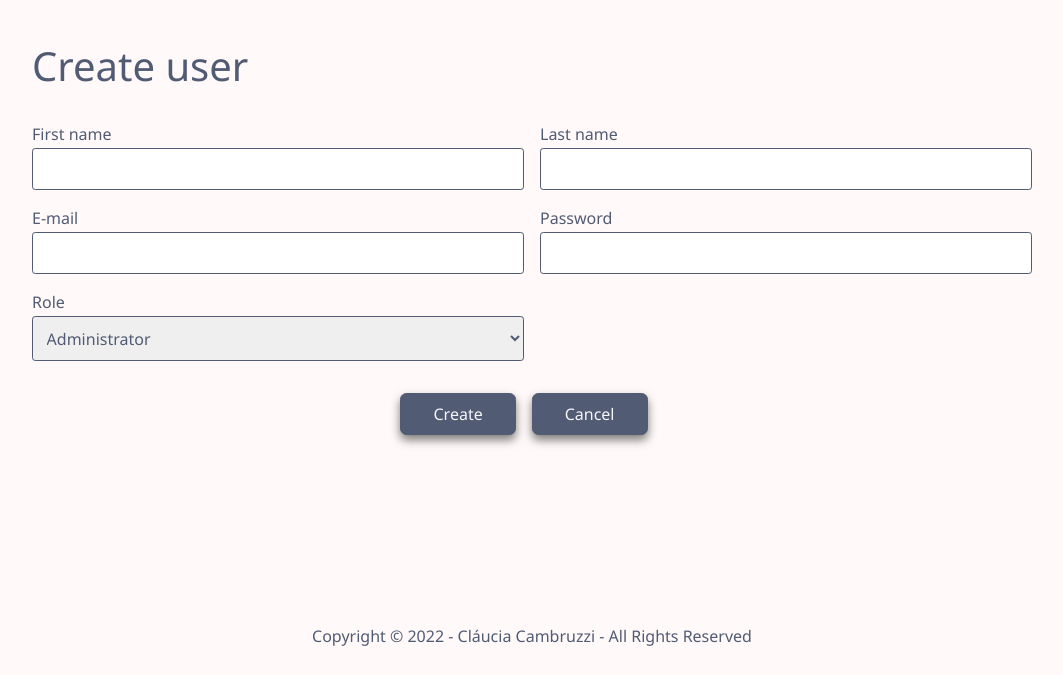
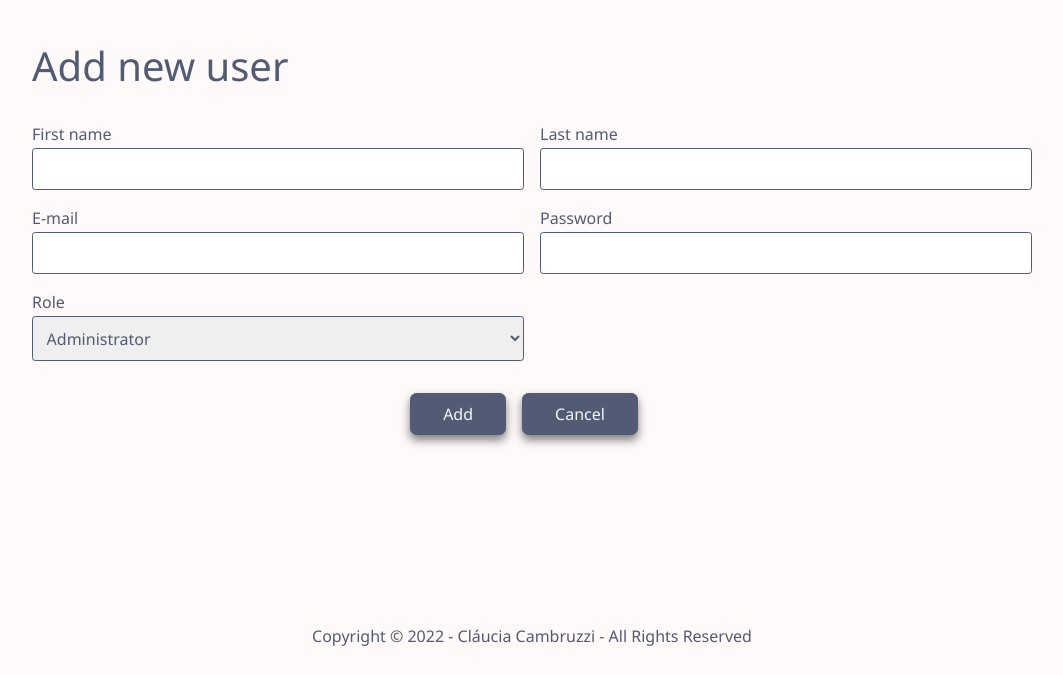
Before and after one commit to claucia/cs50x-final-project, a Flask app: page /users/new in a window 1280 px wide. Shown: the part 112-787 px from the top of the page, without its empty margins (108-1171 px from the left). Run offline with Flask 2, Linux system fonts and the light colour scheme; a user stored in the database is signed in; data comes from the database, SQL or seed files in the repository; parts of the project's set-up code (start-up, migrations or seed data) failed here and were passed over; some libraries are stand-ins or nearby versions.

Commit message:
Rename buttons

```diff
--- a/app/templates/blood_request/create_blood_request.html
+++ b/app/templates/blood_request/create_blood_request.html
@@ -1,7 +1,7 @@
 {% extends "layout.html" %}
 {% from "_macros.html" import render_field, render_button %}
 
-{% block title %}Create blood request{% endblock %}
+{% block title %}Add new blood request{% endblock %}
 
 {% block content %}
 <form method="POST">
@@ -12,7 +12,7 @@
         {{ render_field(form.units) }}
     </div>
     <div class="form-buttons">
-        {{ render_button('Create') }}
+        {{ render_button('Add') }}
         <a class="cancel-button" href="{{ url_for('create_blood_request') }}">Cancel</a>
     </div>
 </form>
--- a/app/templates/blood_request/list_blood_request.html
+++ b/app/templates/blood_request/list_blood_request.html
@@ -6,7 +6,7 @@
 {% block content %}
 
 {% if current_user.is_physician() %}
-<a class="create-button" href="{{ url_for('create_blood_request') }}">Create new</a>
+<a class="create-button" href="{{ url_for('create_blood_request') }}">Add new</a>
 {% endif %}
 
 <form method="POST">
--- a/app/templates/donor/create_donor.html
+++ b/app/templates/donor/create_donor.html
@@ -1,7 +1,7 @@
 {% extends "layout.html" %}
 {% from "_macros.html" import render_field, render_button %}
 
-{% block title %}Create donor{% endblock %}
+{% block title %}Add new donor{% endblock %}
 
 {% block content %}
 <form method="POST">
@@ -13,7 +13,7 @@
         {{ render_field(form.email) }}
     </div>
     <div class="form-buttons">
-        {{ render_button('Create') }}
+        {{ render_button('Add') }}
         <a class="cancel-button" href="{{ url_for('list_donors') }}">Cancel</a>
     </div>
 </form>
--- a/app/templates/donor/list_donor.html
+++ b/app/templates/donor/list_donor.html
@@ -4,7 +4,7 @@
 {% block title %}Donors{% endblock %}
 
 {% block content %}
-<a class="create-button" href="{{ url_for('create_donor') }}">Create new</a>
+<a class="create-button" href="{{ url_for('create_donor') }}">Add new</a>
 
 <form method="GET">
     <div class="form-search">
--- a/app/templates/user/change_password.html
+++ b/app/templates/user/change_password.html
@@ -11,9 +11,7 @@
     </div>
     <div class="form-buttons">
         {{ render_button('Save') }}
-        <div class="field">
-            <a  class="cancel-button" href="{{ url_for('home') }}">Cancel</a>
-        </div>
+        <a  class="cancel-button" href="{{ url_for('home') }}">Cancel</a>
     </div>
 </form>
 {% endblock %}
--- a/app/templates/user/create_user.html
+++ b/app/templates/user/create_user.html
@@ -1,7 +1,7 @@
 {% extends "layout.html" %}
 {% from "_macros.html" import render_field, render_button %}
 
-{% block title %}Create user{% endblock %}
+{% block title %}Add new user{% endblock %}
 
 {% block content %}
 <form method="POST">
@@ -13,7 +13,7 @@
         {{ render_field(form.role) }}
     </div>
     <div class="form-buttons">
-        {{ render_button('Create') }}
+        {{ render_button('Add') }}
         <a class="cancel-button" href="{{ url_for('list_users') }}">Cancel</a>
     </div>
 </form>
--- a/app/templates/user/list_user.html
+++ b/app/templates/user/list_user.html
@@ -4,7 +4,7 @@
 {% block title %}Users{% endblock %}
 
 {% block content %}
-<a class="create-button" href="{{ url_for('create_user') }}">Create new</a>
+<a class="create-button" href="{{ url_for('create_user') }}">Add new</a>
 
 <form method="POST">
     <div class="form-search">
```
